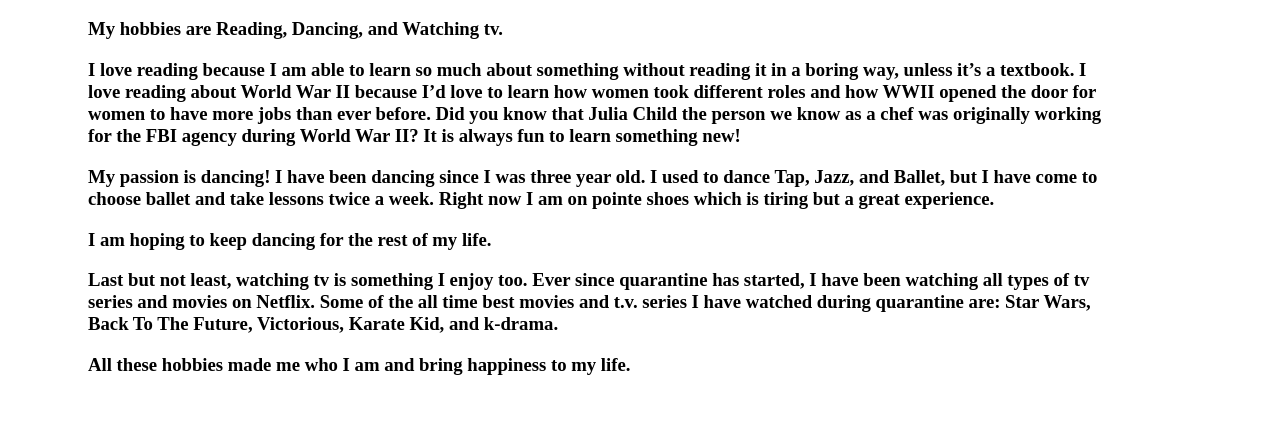
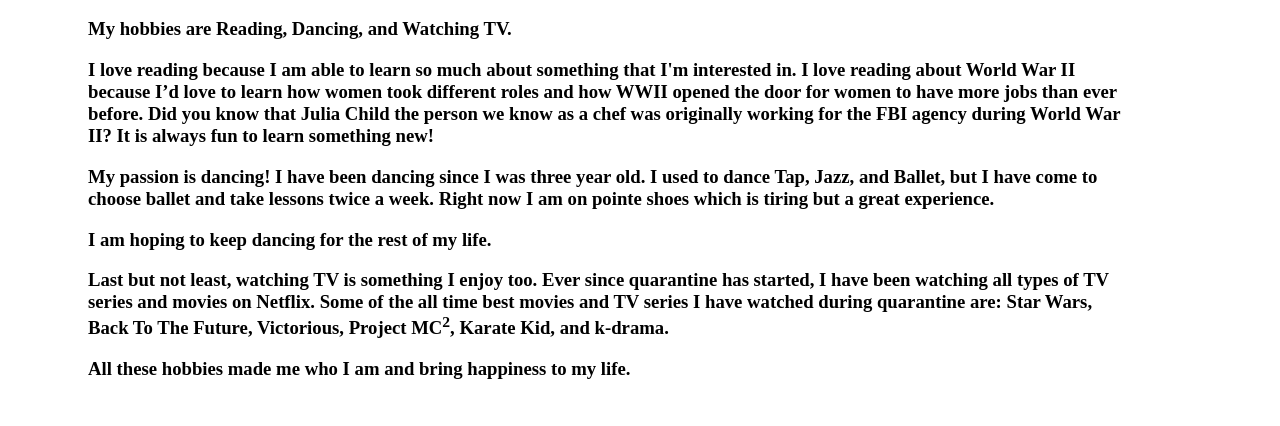
Before and after one commit to mikahorie/mikahorie.github.io, a plain HTML site: page hobbies.html in a window 1280 px wide. Shown: the part 296-722 px from the top of the page. Drawn offline with Linux system fonts and the light colour scheme; grey boxes are pictures that could not be loaded.

Commit message:
I changed a sentence in the hobbies.html and added a TV show.

```diff
--- a/hobbies.html
+++ b/hobbies.html
@@ -18,9 +18,9 @@
     </div>
     <div class="paragraphs">
 <p> <h1 class=hobbies>Hobbies</h1>
- <h3> <p> My hobbies are Reading, Dancing, and Watching tv. </p>
+ <h3> <p> My hobbies are Reading, Dancing, and Watching TV. </p>
 
-    <p>  I love reading because I am able to learn so much about something without reading it in a boring way, unless it’s a textbook. I love reading about World War II because
+    <p>  I love reading because I am able to learn so much about something that I'm interested in. I love reading about World War II because
    I’d love to learn how women took different roles and how WWII opened the door for women to have more jobs than ever before.
    Did you know that Julia Child the person we know as a chef was originally working for the FBI agency during World War II? It is always fun to learn something new!</p>
 
@@ -28,8 +28,8 @@
   but I have come to choose ballet and take lessons twice a week. Right now I am on pointe shoes which is tiring but a great experience.</p>
    I am hoping to keep dancing for the rest of my life.
 
-   <p> Last but not least, watching tv is something I enjoy too. Ever since quarantine has started,
-  I have been watching all types of tv series and movies on Netflix. Some of the all time best movies and t.v. series I have watched during quarantine are: Star Wars, Back To The Future, Victorious, Karate Kid, and k-drama.
+   <p> Last but not least, watching TV is something I enjoy too. Ever since quarantine has started,
+  I have been watching all types of TV series and movies on Netflix. Some of the all time best movies and TV series I have watched during quarantine are: Star Wars, Back To The Future, Victorious, Project MC<sup>2</sup>, Karate Kid, and k-drama.
 
   <p>  All these hobbies made me who I am and bring happiness to my life.</p>
 </h3>
```
